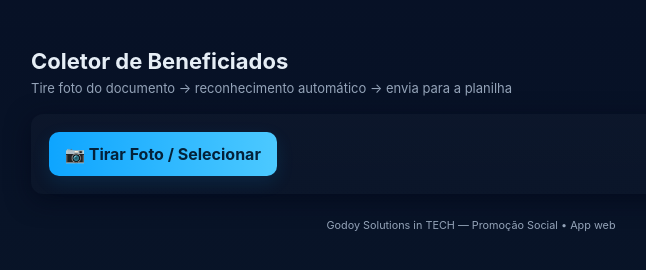
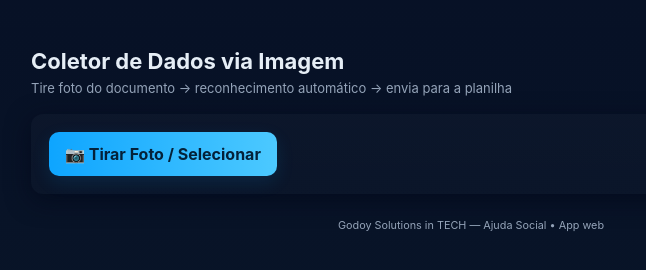
Before and after one commit to GodoyTECH/coletor-de-dados, a plain HTML site: page index.html in a window 1280 px wide. Shown: the whole page, without its empty margins (169-815 px from the left). Drawn offline with Linux system fonts and the light colour scheme.

Commit message:
Update index.html

```diff
--- a/index.html
+++ b/index.html
@@ -3,7 +3,7 @@
 <head>
   <meta charset="utf-8" />
   <meta name="viewport" content="width=device-width,initial-scale=1" />
-  <title>Coletor de Beneficiados — Godoy Solutions</title>
+  <title>Coletor de Dados — Godoy Solutions</title>
 
   <link rel="stylesheet" href="style.css">
 
@@ -13,7 +13,7 @@
 <body>
   <main class="container">
     <header>
-      <h1>Coletor de Beneficiados</h1>
+      <h1>Coletor de Dados via Imagem</h1>
       <p class="subtitle">Tire foto do documento → reconhecimento automático → envia para a planilha</p>
     </header>
 
@@ -47,7 +47,7 @@
     </section>
 
     <footer>
-      <small>Godoy Solutions in TECH — Promoção Social • App web</small>
+      <small>Godoy Solutions in TECH — Ajuda Social • App web</small>
     </footer>
   </main>
 
```
